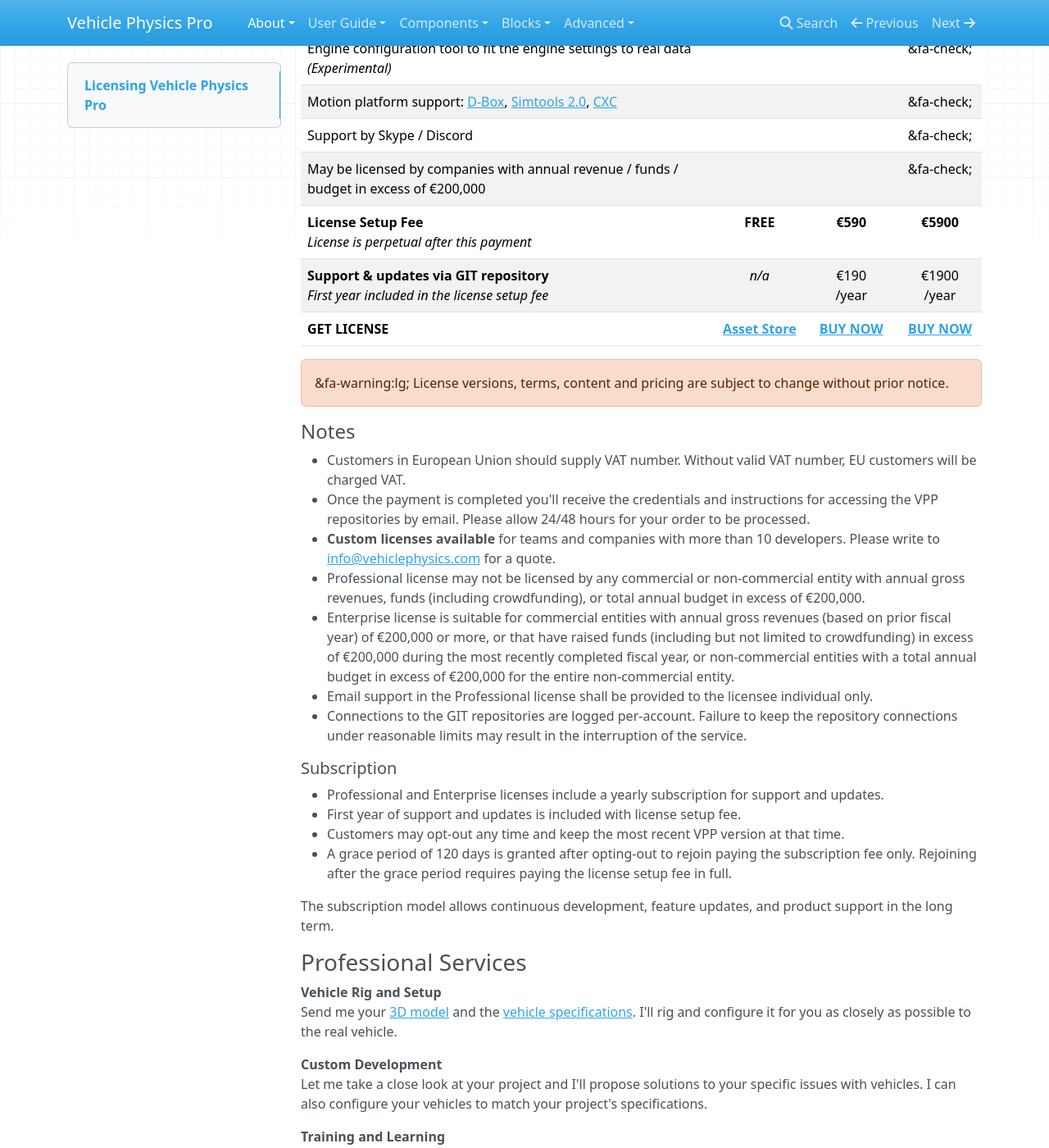
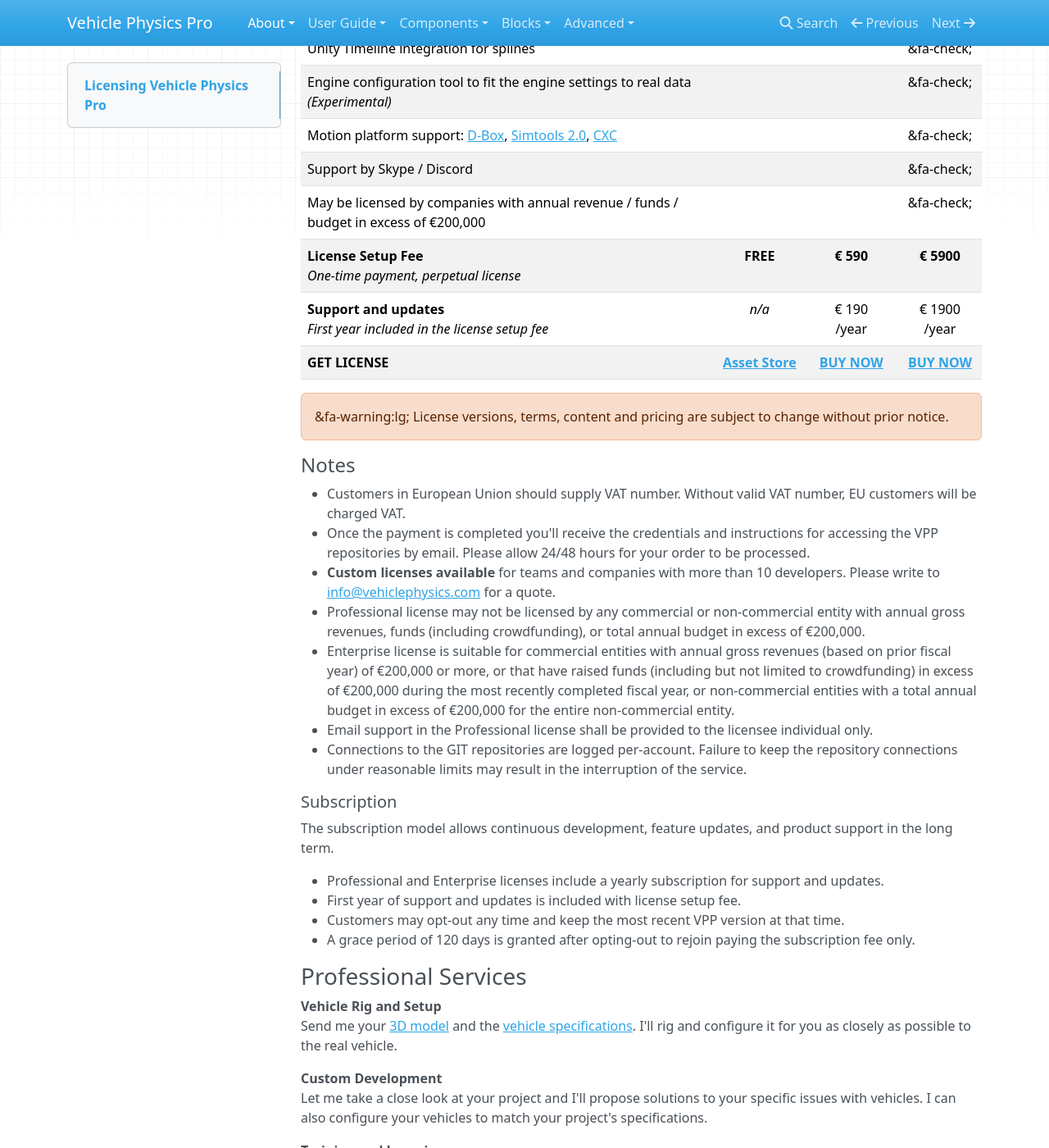
Before and after one commit to EdyJ/vehicle-physics-docs, an MkDocs documentation site: the page built from docs/about/licensing.md, in a window 1280 px wide and 1400 px high, scrolled down 1385 px. Shown: the whole window at 82% size. Built offline with MkDocs 1.6.1, drawn with Linux system fonts in a browser that asks for light colours; nearby versions of some CDN libraries; library files that are not in the unit come from our copies.

Commit message:
License: minor adjustments

```diff
--- a/docs/about/licensing.md
+++ b/docs/about/licensing.md
@@ -27,12 +27,13 @@
 Specialized vehicle controllers: motorbike, caterpillar, mining, excavators, hydraulic actuators. [Showcase](/about/showcase/)	|	|	| &fa-check; |
 Advanced vehicle controllers: electric, hybrid, two-wheeled, bulldozer, [diesel-electric](https://twitter.com/VehiclePhysics/status/1135951323629854721), tracked, hydraulic-tracked	|	|	| &fa-check; |
 Framework for AI and autonomous vehicles: self-drive, automated tests, path follow, export data to CSV	|	|	| &fa-check; |
+Unity Timeline integration for splines																	|	|	| &fa-check; |
 Engine configuration tool to fit the engine settings to real data _(Experimental)_						|	|	| &fa-check; |
 Motion platform support: [D-Box](http://www.d-box.com/training-and-simulation/), [Simtools 2.0](https://www.xsimulator.net/community/threads/how-to-write-a-game-plugin-for-simtools-2-0-api-documentation.9107/), [CXC](https://www.cxcsimulations.com)	|	|	| &fa-check; |
 Support by Skype / Discord																				|	|	| &fa-check; |
 May be licensed by companies with annual revenue / funds / budget in excess of €200,000					|	| 	| &fa-check; |
-**License Setup Fee**<br>_License is perpetual after this payment_									| **FREE** | **€590** | **€5900** |
-**Support & updates via GIT repository**<br>_First year included in the license setup fee_				| _n/a_ | €190<br>/year | €1900<br>/year |
+**License Setup Fee**<br>_One-time payment, perpetual license_											| **FREE** | **€ 590** | **€ 5900** |
+**Support and updates**<br>_First year included in the license setup fee_								| _n/a_ | € 190<br>/year | € 1900<br>/year |
 **GET LICENSE**							| [**Asset&nbsp;Store**](https://assetstore.unity.com/packages/tools/physics/vehicle-physics-pro-community-edition-153556) | [**BUY&nbsp;NOW**](https://goo.gl/EoAe5v) | [**BUY&nbsp;NOW**](https://goo.gl/QzPdcu) |
 
 &fa-warning:lg; License versions, terms, content and pricing are subject to change without prior notice.
@@ -59,14 +60,13 @@
 
 ##### Subscription
 
+The subscription model allows continuous development, feature updates, and product support in the
+long term.
+
 - Professional and Enterprise licenses include a yearly subscription for support and updates.
 - First year of support and updates is included with license setup fee.
 - Customers may opt-out any time and keep the most recent VPP version at that time.
 - A grace period of 120 days is granted after opting-out to rejoin paying the subscription fee only.
-	Rejoining after the grace period requires paying the license setup fee in full.
-
-The subscription model allows continuous development, feature updates, and product support in the
-long term.
 
 ### Professional Services
 
```
